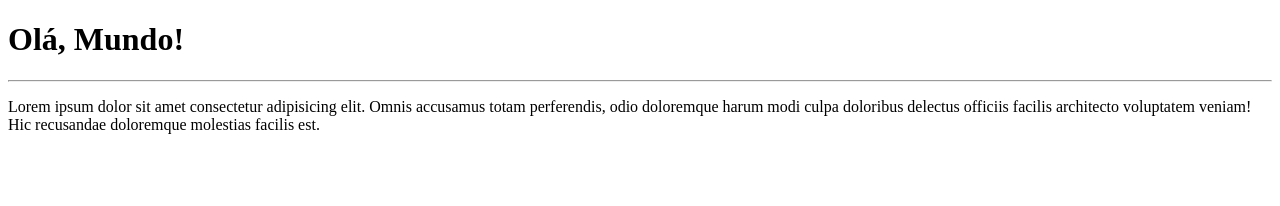
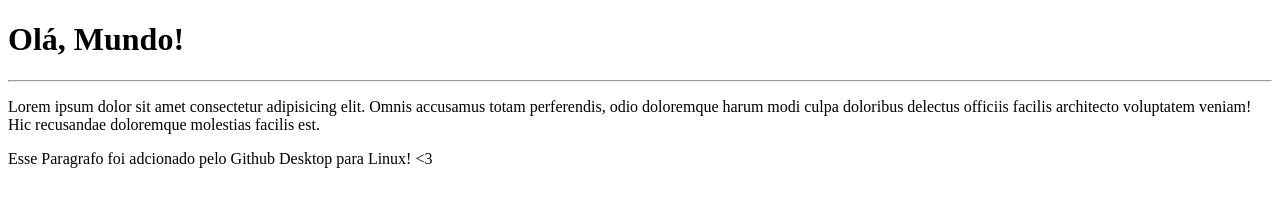
Before and after one commit to adaatii/Ola-Mundo, a plain HTML site: page site-exemplo/index.html in a window 1280 px wide. Drawn offline with Linux system fonts and the light colour scheme.

Commit message:
mudei o arquivo index

```diff
--- a/site-exemplo/index.html
+++ b/site-exemplo/index.html
@@ -10,5 +10,6 @@
    <h1>Olá, Mundo!</h1>
    <hr>
    <p>Lorem ipsum dolor sit amet consectetur adipisicing elit. Omnis accusamus totam perferendis, odio doloremque harum modi culpa doloribus delectus officiis facilis architecto voluptatem veniam! Hic recusandae doloremque molestias facilis est.</p>
+   <p>Esse Paragrafo foi adcionado pelo Github Desktop para Linux! &lt;3 </p>
 </body>
 </html>
```
